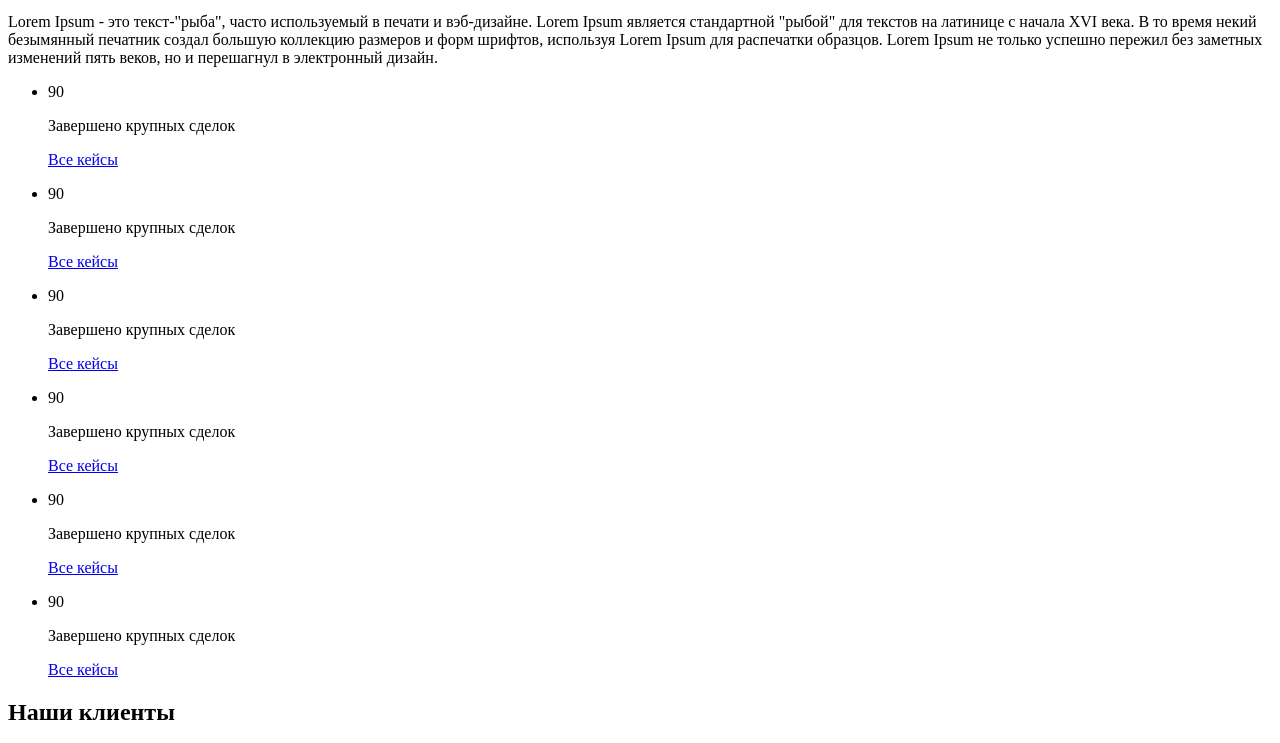
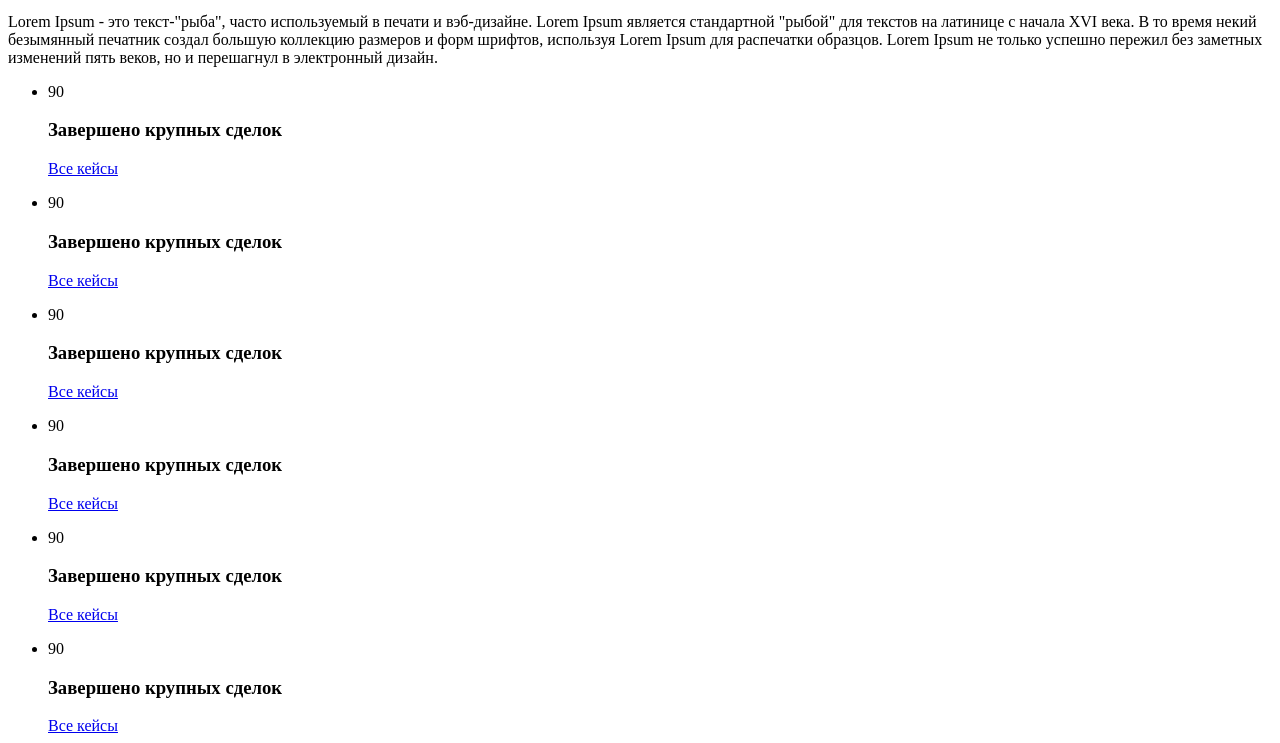
Before and after one commit to user-ngs/test-html-css, a plain HTML site: page index.html in a window 1280 px wide. Shown: the part 797-1540 px from the top of the page. Drawn offline with Linux system fonts and the light colour scheme.

Commit message:
fix html tags in index

```diff
--- a/index.html
+++ b/index.html
@@ -65,32 +65,32 @@
             <ul>
                 <li>
                     <p>90</p>
-                    <p>Завершено крупных сделок</p>
+                    <h3>Завершено крупных сделок</h3>
                     <a href="#">Все кейсы</a>
                 </li>
                 <li>
                     <p>90</p>
-                    <p>Завершено крупных сделок</p>
+                    <h3>Завершено крупных сделок</h3>
                     <a href="#">Все кейсы</a>
                 </li>
                 <li>
                     <p>90</p>
-                    <p>Завершено крупных сделок</p>
+                    <h3>Завершено крупных сделок</h3>
                     <a href="#">Все кейсы</a>
                 </li>
                 <li>
                     <p>90</p>
-                    <p>Завершено крупных сделок</p>
+                    <h3>Завершено крупных сделок</h3>
                     <a href="#">Все кейсы</a>
                 </li>
                 <li>
                     <p>90</p>
-                    <p>Завершено крупных сделок</p>
+                    <h3>Завершено крупных сделок</h3>
                     <a href="#">Все кейсы</a>
                 </li>
                 <li>
                     <p>90</p>
-                    <p>Завершено крупных сделок</p>
+                    <h3>Завершено крупных сделок</h3>
                     <a href="#">Все кейсы</a>
                 </li>
             </ul>
@@ -121,23 +121,23 @@
                     <p>Директор ООО "Раз-Два" </p>
                 </li>
                 <li>
-                    <blockquote>
+                    <p>
                         Lorem Ipsum - это текст-"рыба", часто используемый в печати и вэб-дизайне. Lorem Ipsum является стандартной "рыбой" для текстов на латинице с начала XVI века. В то время некий безымянный печатник создал большую коллекцию размеров и форм шрифтов, используя Lorem Ipsum для распечатки образцов. Lorem Ipsum - это текст-"рыба", часто используемый в печати и вэб-дизайне.
-                    </blockquote>
+                    </p>
                     <img src="./img/woman-pic.png" alt="woman-pic">
                     <p>Екатерина Иванова</p>
                     <p>Директор ООО "Раз-Два" </p>
                 </li>
                 <li>
-                    <blockquote>
+                    <p>
                         Lorem Ipsum - это текст-"рыба", часто используемый в печати и вэб-дизайне. Lorem Ipsum является стандартной "рыбой" для текстов на латинице с начала XVI века. В то время некий безымянный печатник создал большую коллекцию размеров и форм шрифтов, используя Lorem Ipsum для распечатки образцов. Lorem Ipsum - это текст-"рыба", часто используемый в печати и вэб-дизайне.
-                    </blockquote>
+                    </p>
                     <img src="./img/woman-pic.png" alt="woman-pic">
                     <p>Екатерина Иванова</p>
                     <p>Директор ООО "Раз-Два" </p>
                 </li>
                 <li>
-                    <blockquote>Lorem Ipsum - это текст-"рыба", часто используемый в печати и вэб-дизайне. Lorem Ipsum является стандартной "рыбой" для текстов на латинице с начала XVI века. В то время некий безымянный печатник создал большую коллекцию размеров и форм шрифтов, используя Lorem Ipsum для распечатки образцов. Lorem Ipsum - это текст-"рыба", часто используемый в печати и вэб-дизайне.</blockquote>
+                    <p>Lorem Ipsum - это текст-"рыба", часто используемый в печати и вэб-дизайне. Lorem Ipsum является стандартной "рыбой" для текстов на латинице с начала XVI века. В то время некий безымянный печатник создал большую коллекцию размеров и форм шрифтов, используя Lorem Ipsum для распечатки образцов. Lorem Ipsum - это текст-"рыба", часто используемый в печати и вэб-дизайне.</p>
                     <img src="./img/woman-pic.png" alt="woman-pic">
                     <p>Екатерина Иванова</p>
                     <p>Директор ООО "Раз-Два" </p>
```
